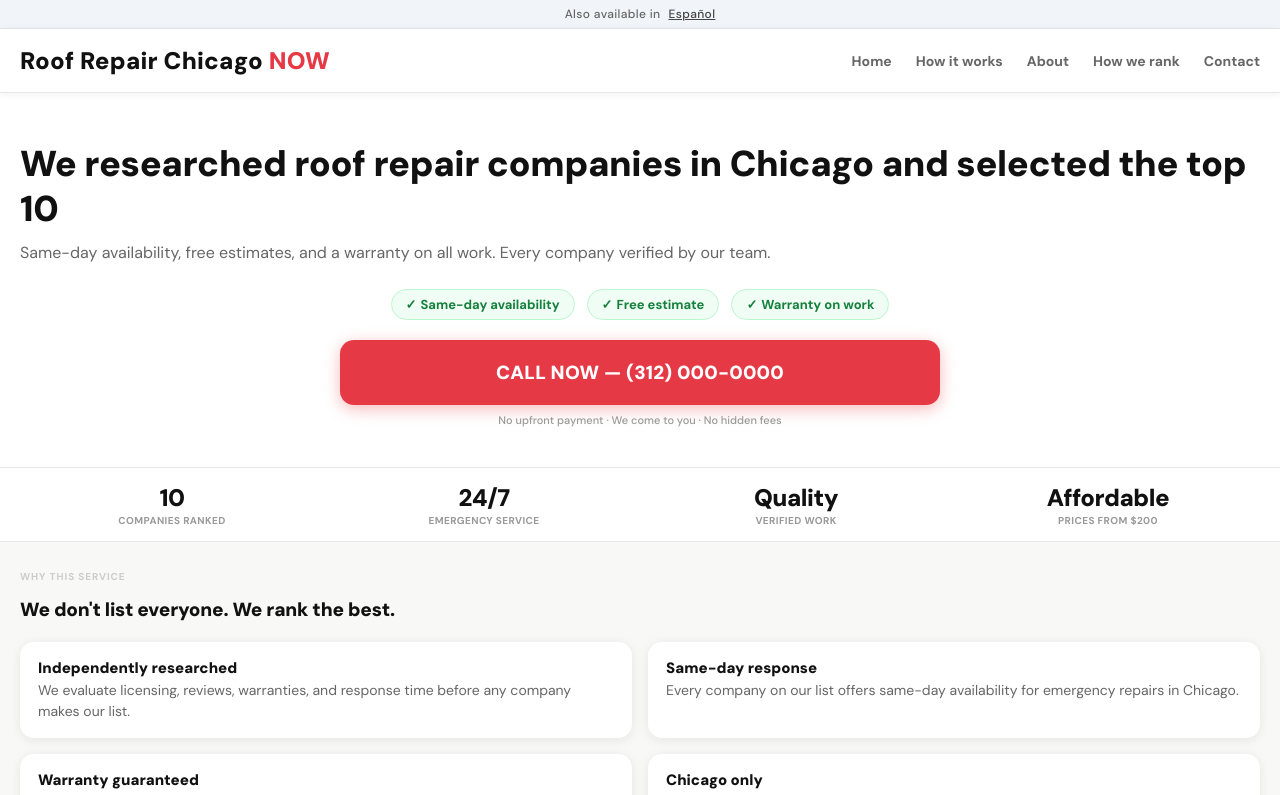
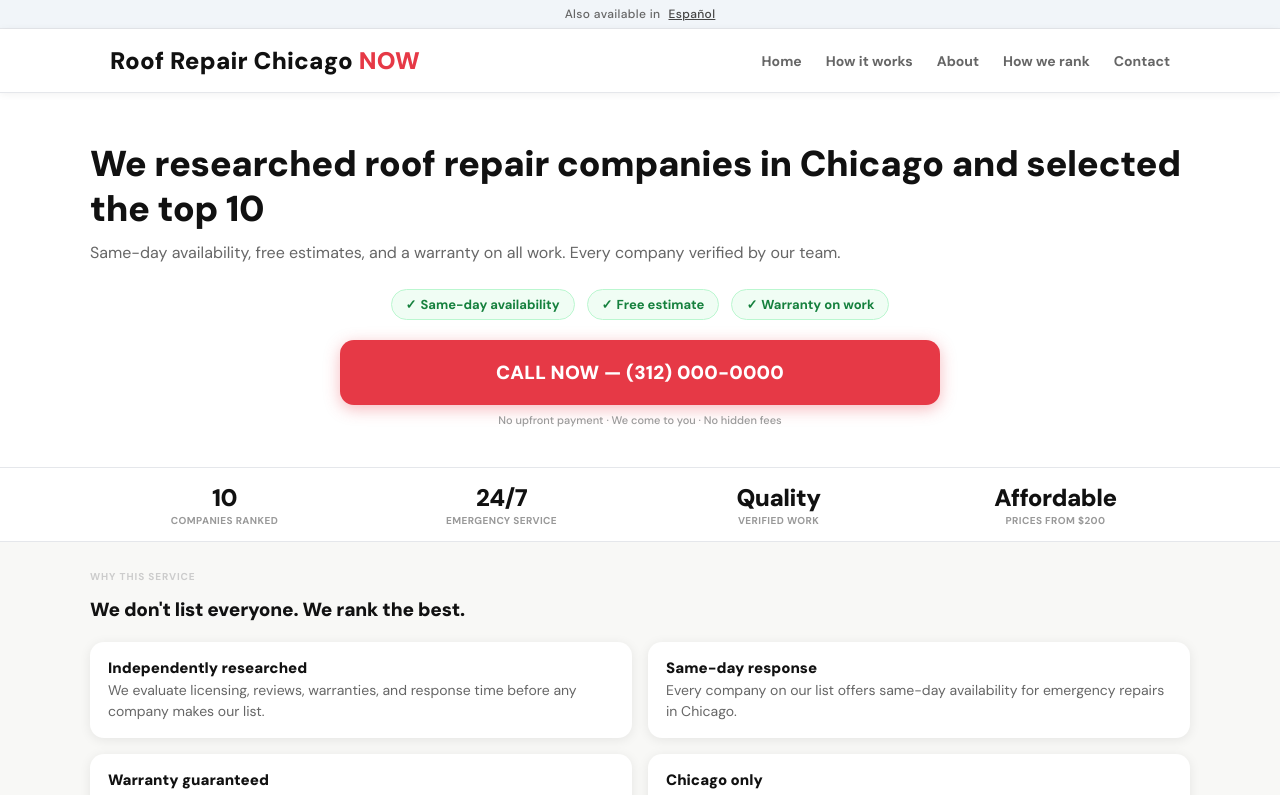
Before and after one commit to dm100usa-oss/roof-repair-chicago-now, a Next.js app: page / in a window 1280 px wide. Shown: the top 795 px of the page. Built offline with nearby package versions, Linux system fonts and the light colour scheme.

Commit message:
Add files via upload

```diff
--- a/src/styles/globals.css
+++ b/src/styles/globals.css
@@ -16,6 +16,15 @@
   --white: #fff;
   --shadow: 0 2px 12px rgba(0,0,0,0.08);
   --radius: 14px;
+  --max-width: 560px;
+}
+
+@media (min-width: 768px) {
+  :root { --max-width: 720px; }
+}
+
+@media (min-width: 1024px) {
+  :root { --max-width: 1100px; }
 }
 
 html { scroll-behavior: smooth; }
```
